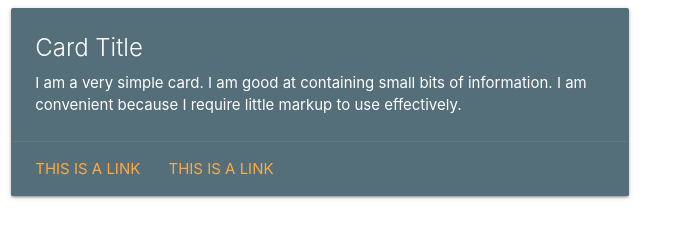
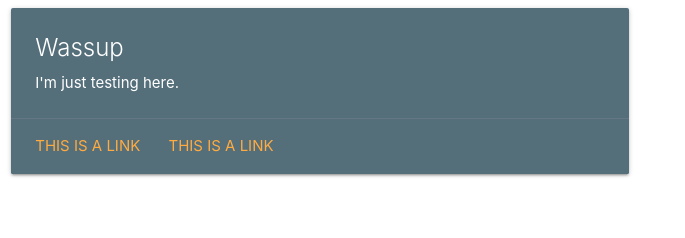
Before and after one commit to patrickpoh/web-server, a website: page public/index.html in a window 1280 px wide. Shown: the whole page, without its empty margins (0-685 px from the left). Drawn offline with nearby package versions, Linux system fonts and the light colour scheme.

Commit message:
Update index.html

```diff
--- a/public/index.html
+++ b/public/index.html
@@ -16,9 +16,8 @@
 	        <div class="col s12 m6">
 	          <div class="card blue-grey darken-1">
 	            <div class="card-content white-text">
-	              <span class="card-title">Card Title</span>
-	              <p>I am a very simple card. I am good at containing small bits of information.
-	              I am convenient because I require little markup to use effectively.</p>
+	              <span class="card-title">Wassup</span>
+	              <p>I'm just testing here.</p>
 	            </div>
 	            <div class="card-action">
 	              <a href="#">This is a link</a>
```
